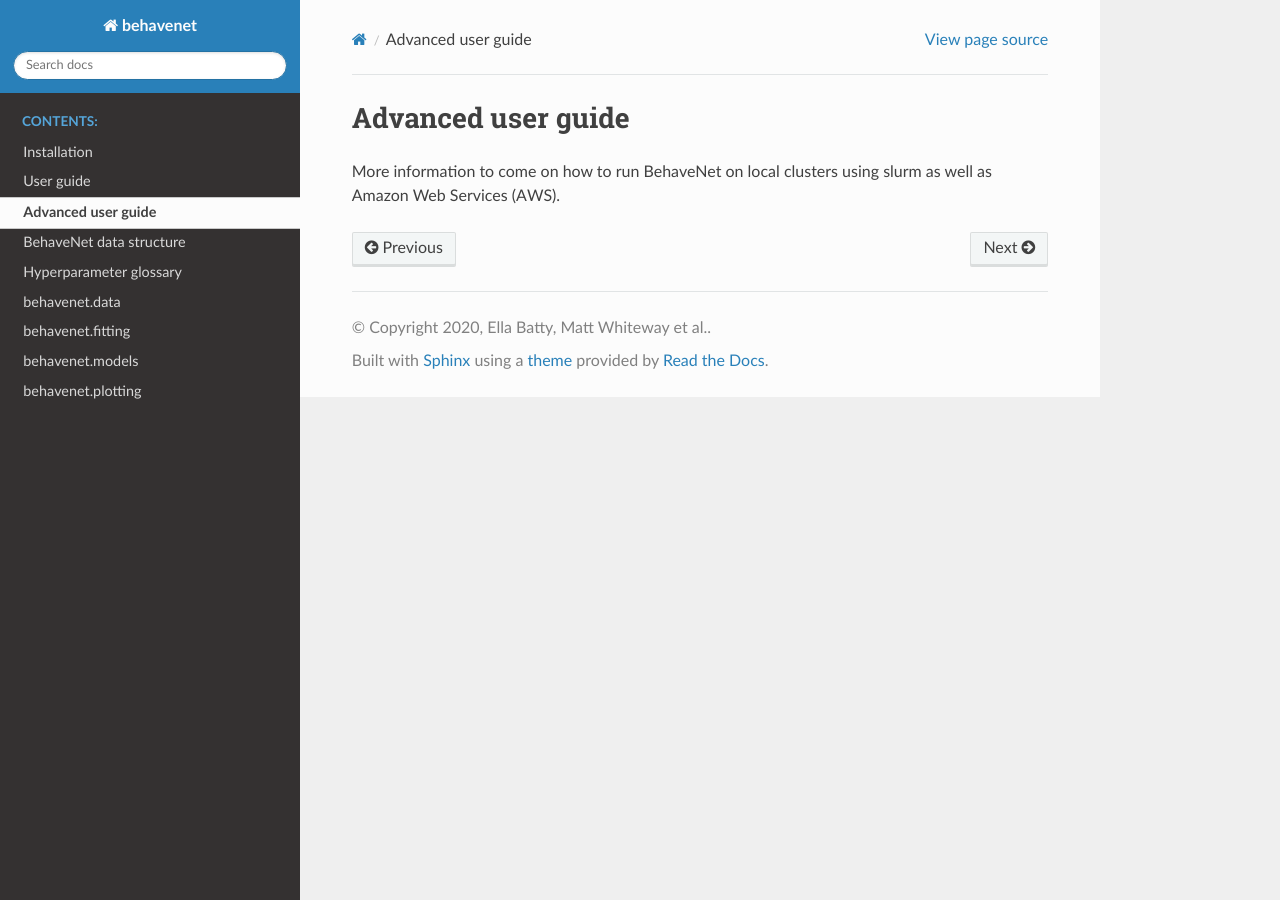
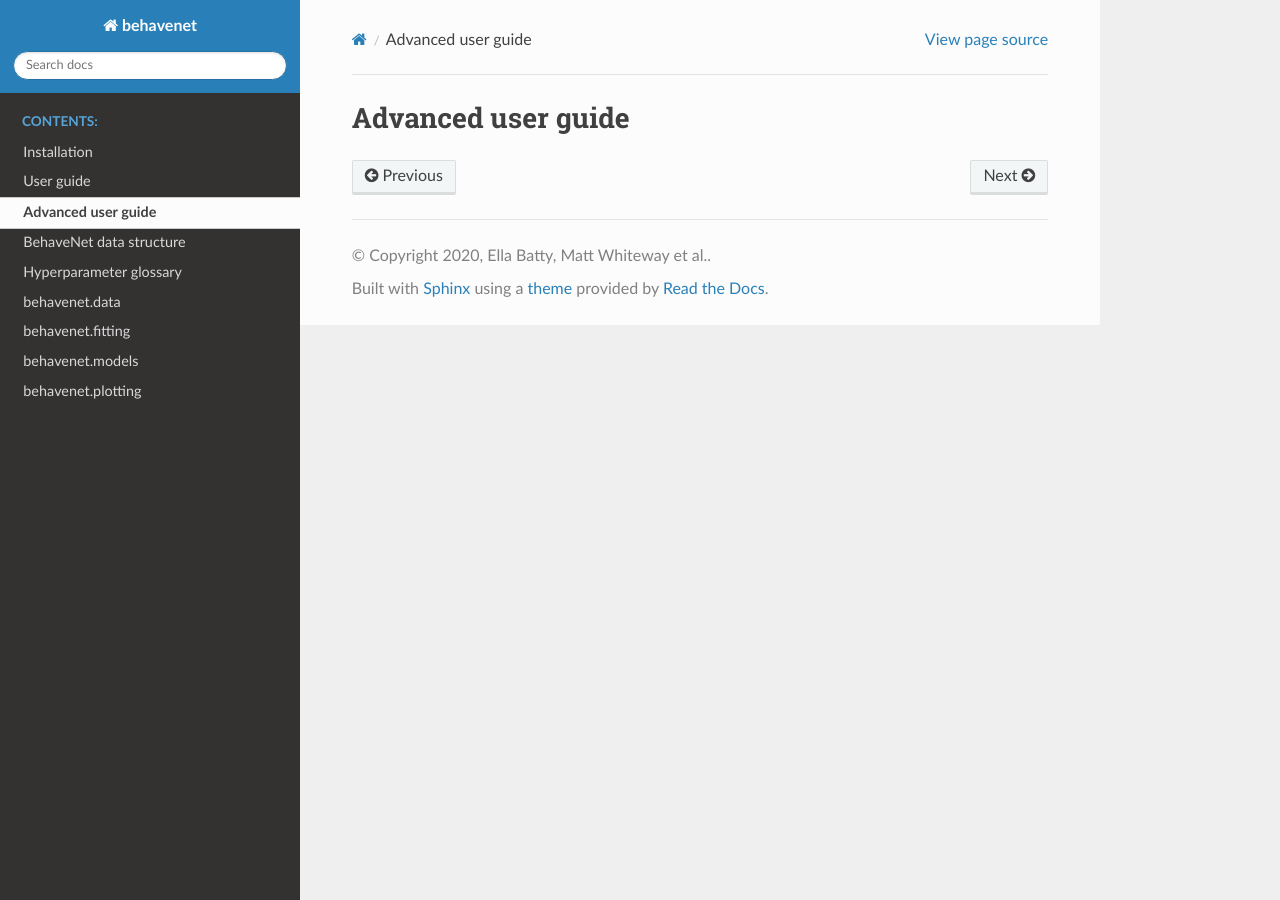
Before and after one commit to themattinthehatt/behavenet, a Sphinx documentation site: the page built from docs/source/adv_user_guide.rst, in a window 1280 px wide. Built offline with Sphinx 7.4.7 and the Read the Docs theme 2.0.0, drawn with Linux system fonts in a browser that asks for light colours.

Commit message:
Update adv_user_guide.rst

```diff
--- a/docs/source/adv_user_guide.rst
+++ b/docs/source/adv_user_guide.rst
@@ -1,5 +1,3 @@
 ###################
 Advanced user guide
 ###################
-
-More information to come on how to run BehaveNet on local clusters using slurm as well as Amazon Web Services (AWS).
```
